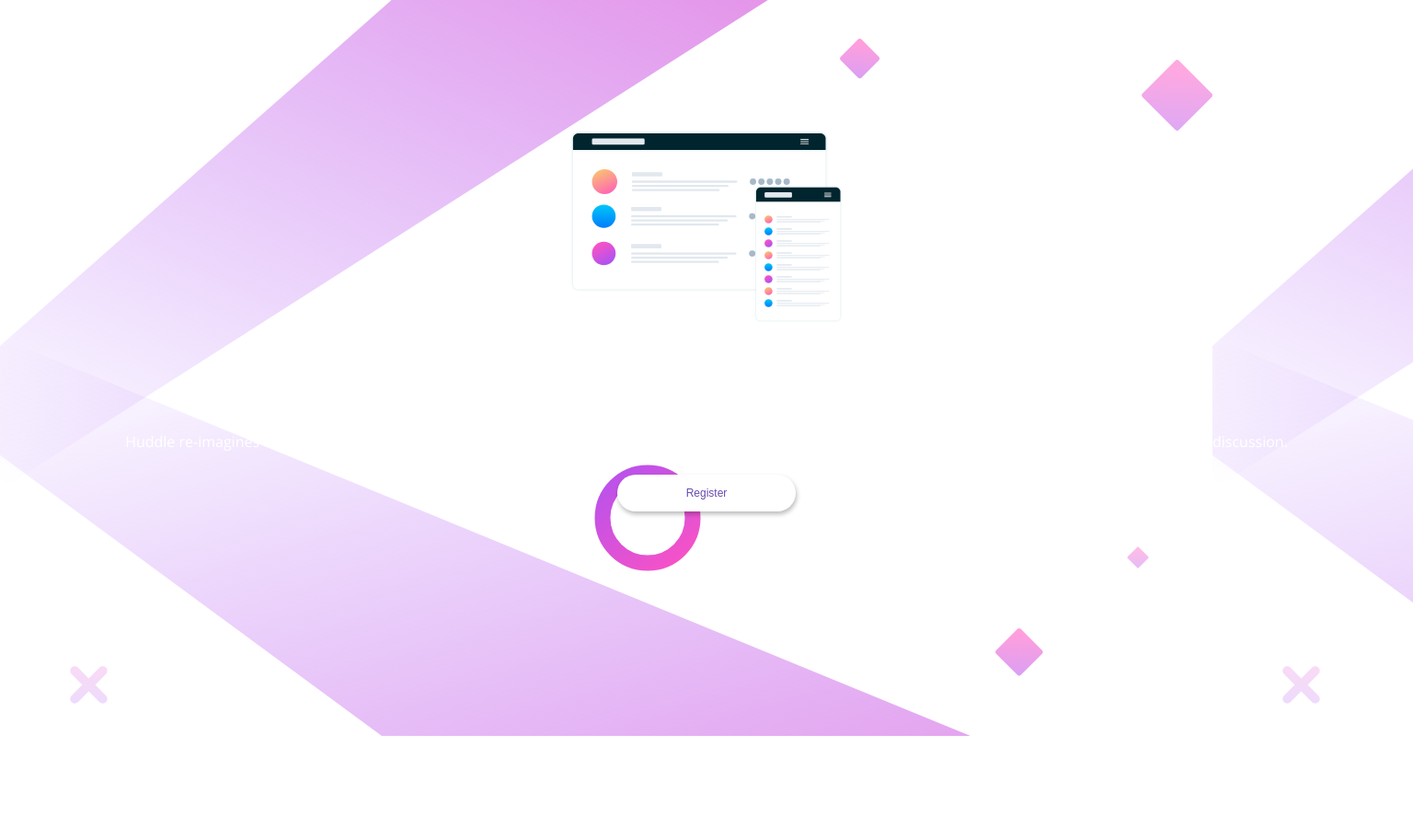
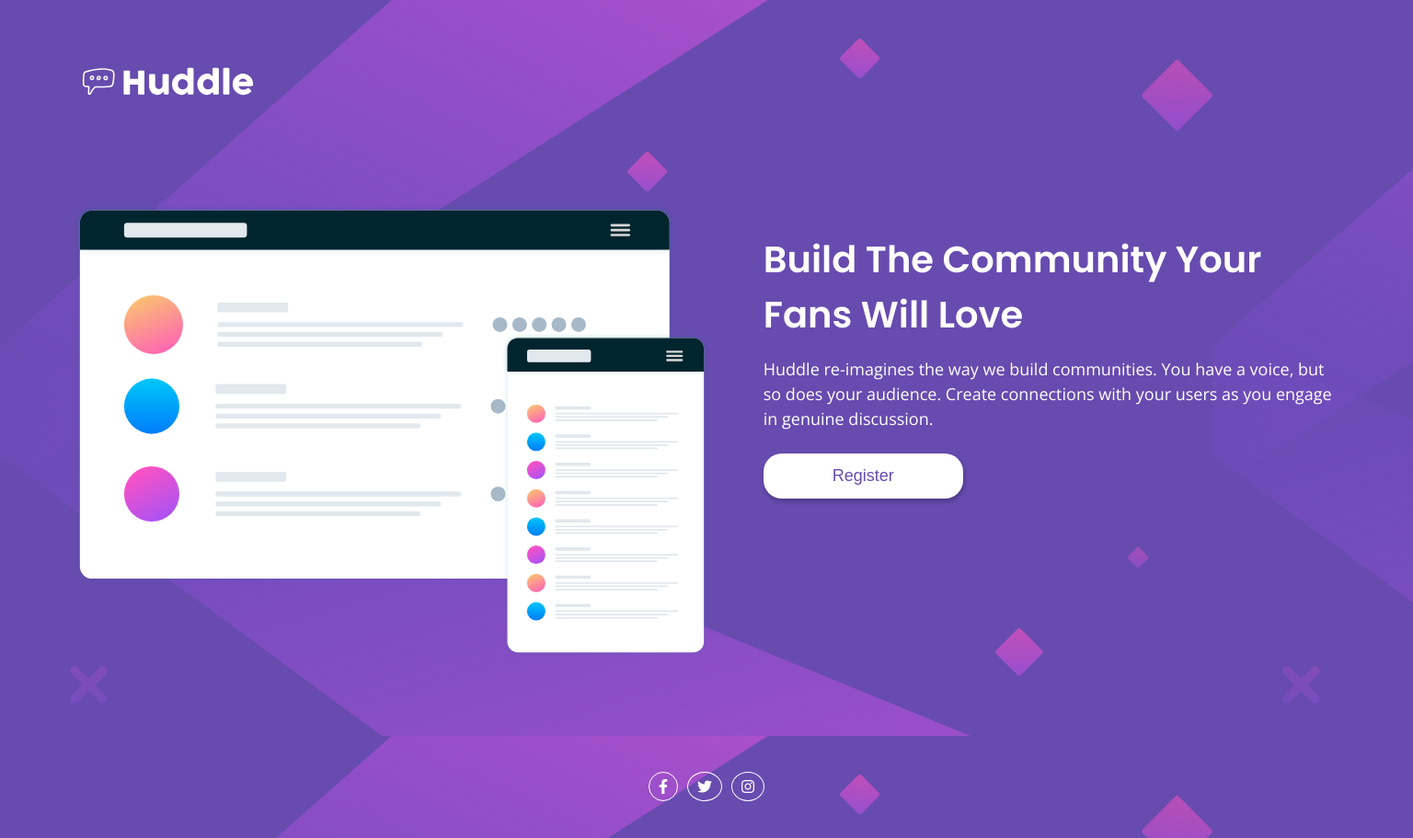
Before and after one commit to awesomeCoding999/frontend-mentor-huddle-landing-page, a plain HTML site: page index.html in a window 1536 px wide. Shown: the whole page at 92% size. Before the commit the page ends 800 px from the top, so only its background shows below. Drawn offline with nearby package versions, Linux system fonts and the light colour scheme.

Commit message:
feat: adding desktop styles

```diff
--- a/index.html
+++ b/index.html
@@ -39,13 +39,15 @@
         src="./images/illustration-mockups.svg"
         alt="illustration mockups"
       />
-      <h1 class="title">Build The Community Your Fans Will Love</h1>
-      <p class="description">
-        Huddle re-imagines the way we build communities. You have a voice, but
-        so does your audience. Create connections with your users as you engage
-        in genuine discussion.
-      </p>
-      <button class="register-btn" type="button">Register</button>
+      <div class="main-content">
+        <h1 class="title">Build The Community Your Fans Will Love</h1>
+        <p class="description">
+          Huddle re-imagines the way we build communities. You have a voice, but
+          so does your audience. Create connections with your users as you
+          engage in genuine discussion.
+        </p>
+        <button class="register-btn" type="button">Register</button>
+      </div>
     </main>
 
     <footer class="social-media-btns">
--- a/styles.css
+++ b/styles.css
@@ -94,6 +94,44 @@ main {
 
 @media (min-width: 90em) {
   body {
-    background: url("./images/bg-desktop.svg");
+    margin: 0 80px;
+    background: url("./images/bg-desktop.svg"), var(--violet);
+  }
+
+  .huddle-logo {
+    margin-top: 64px;
+    margin-bottom: 104px;
+    width: 200px;
+  }
+
+  main {
+    display: flex;
+  }
+
+  .hero-img {
+    margin-top: 0;
+    width: 696px;
+    height: 493px;
+  }
+
+  .main-content {
+    text-align: left;
+    margin-top: 30px;
+    margin-left: 59px;
+  }
+
+  .title {
+    font-size: 40px;
+    line-height: 60px;
+  }
+
+  .description {
+    font-size: 18px;
+    line-height: 27px;
+  }
+
+  .register-btn {
+    font-size: 18px;
+    line-height: 27px;
   }
 }
```
